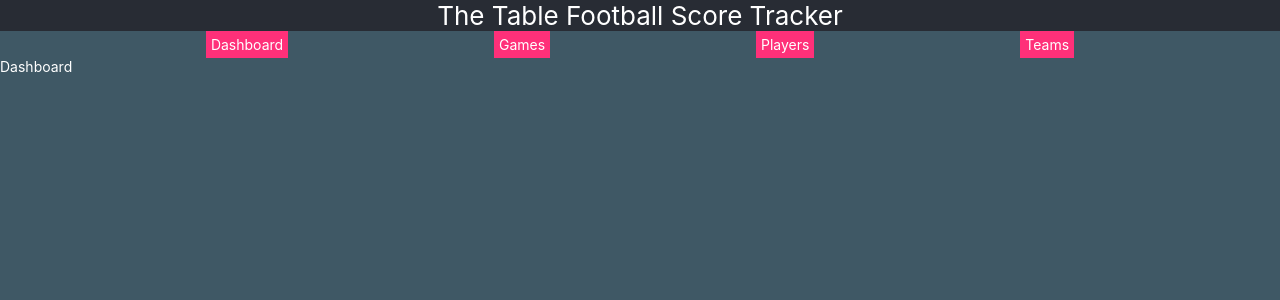
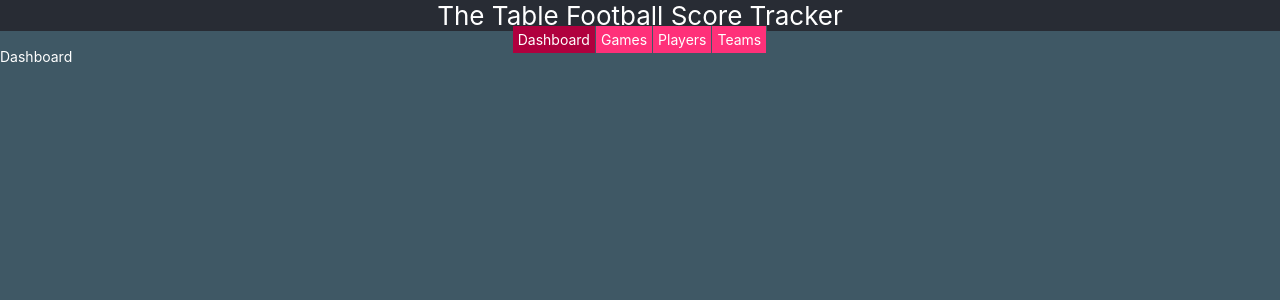
Before and after one commit to creativecomposer/table-football-ui, a React (Create React App) app: page /#/dashboard in a window 1280 px wide. Shown: the top 300 px of the page. Built offline with nearby package versions, Linux system fonts and the light colour scheme.

Commit message:
Add navigation component to app component

```diff
--- a/src/App.scss
+++ b/src/App.scss
@@ -7,16 +7,5 @@
   align-items: center;
   justify-content: center;
   font-size: calc(10px + 2vmin);
-  color: #fff;
+  color: $whiteColor;
 }
-
-.nav-list {
-  align-items: center;
-  display: flex;
-  justify-content: space-evenly;
-}
-
-.nav-link {
-  background-color: $pinkRed;
-  padding: 5px;
-}
--- a/src/App.tsx
+++ b/src/App.tsx
@@ -1,6 +1,7 @@
 import React from 'react';
-import { HashRouter, Link } from 'react-router-dom';
+import { HashRouter } from 'react-router-dom';
 import { AppRoutes } from './Route';
+import { Navigation } from 'components/navigation.component';
 import './App.scss';
 
 function App() {
@@ -10,22 +11,7 @@ function App() {
         <p>The Table Football Score Tracker</p>
       </header>
       <HashRouter>
-        <nav>
-          <ul className="nav-list">
-            <li className="nav-link">
-              <Link to="/dashboard">Dashboard</Link>
-            </li>
-            <li className="nav-link">
-              <Link to="/games">Games</Link>
-            </li>
-            <li className="nav-link">
-              <Link to="/players">Players</Link>
-            </li>
-            <li className="nav-link">
-              <Link to="/teams">Teams</Link>
-            </li>
-          </ul>
-        </nav>
+        <Navigation />
         <main role="main">
           <AppRoutes />
         </main>
```
